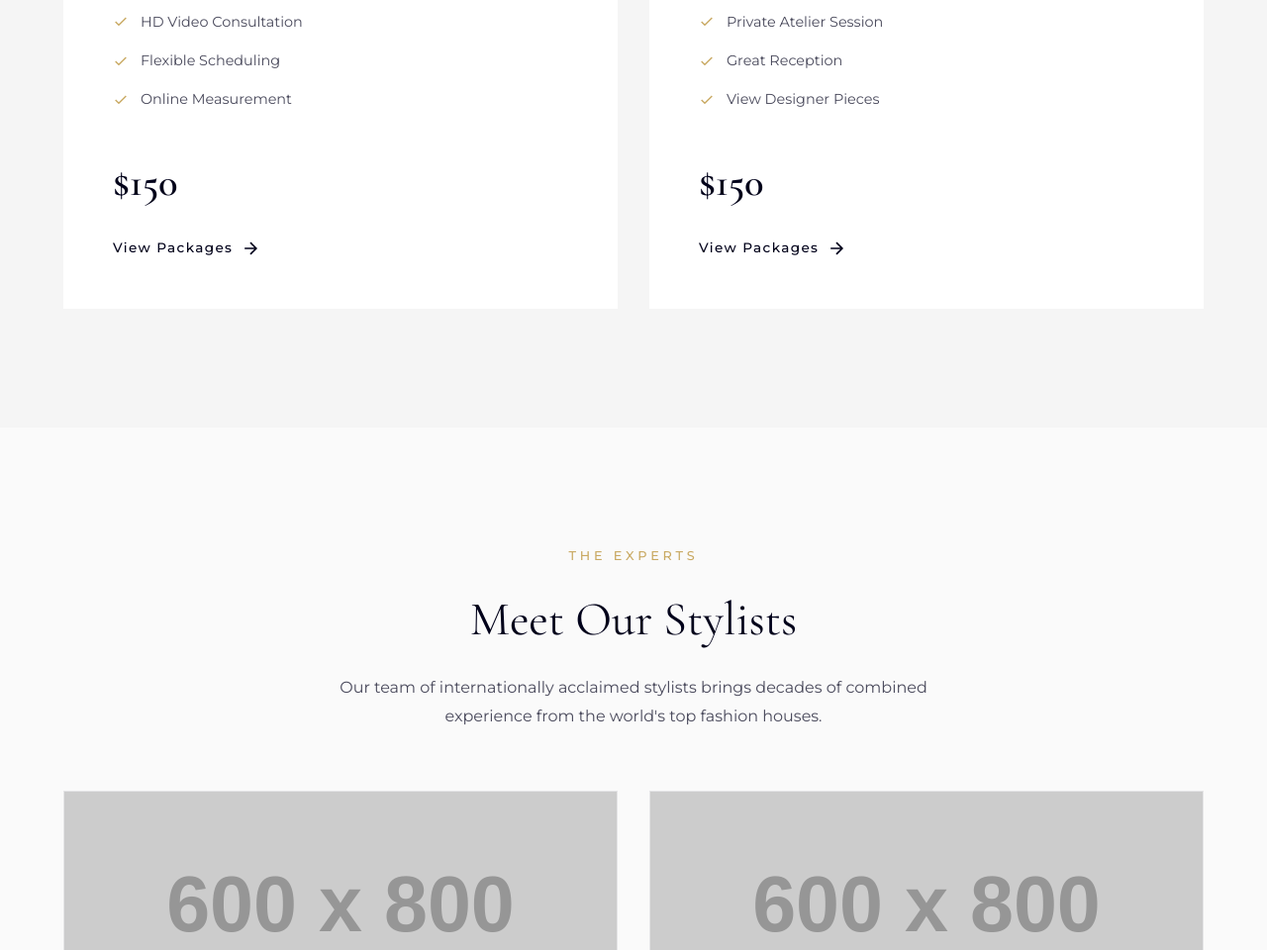
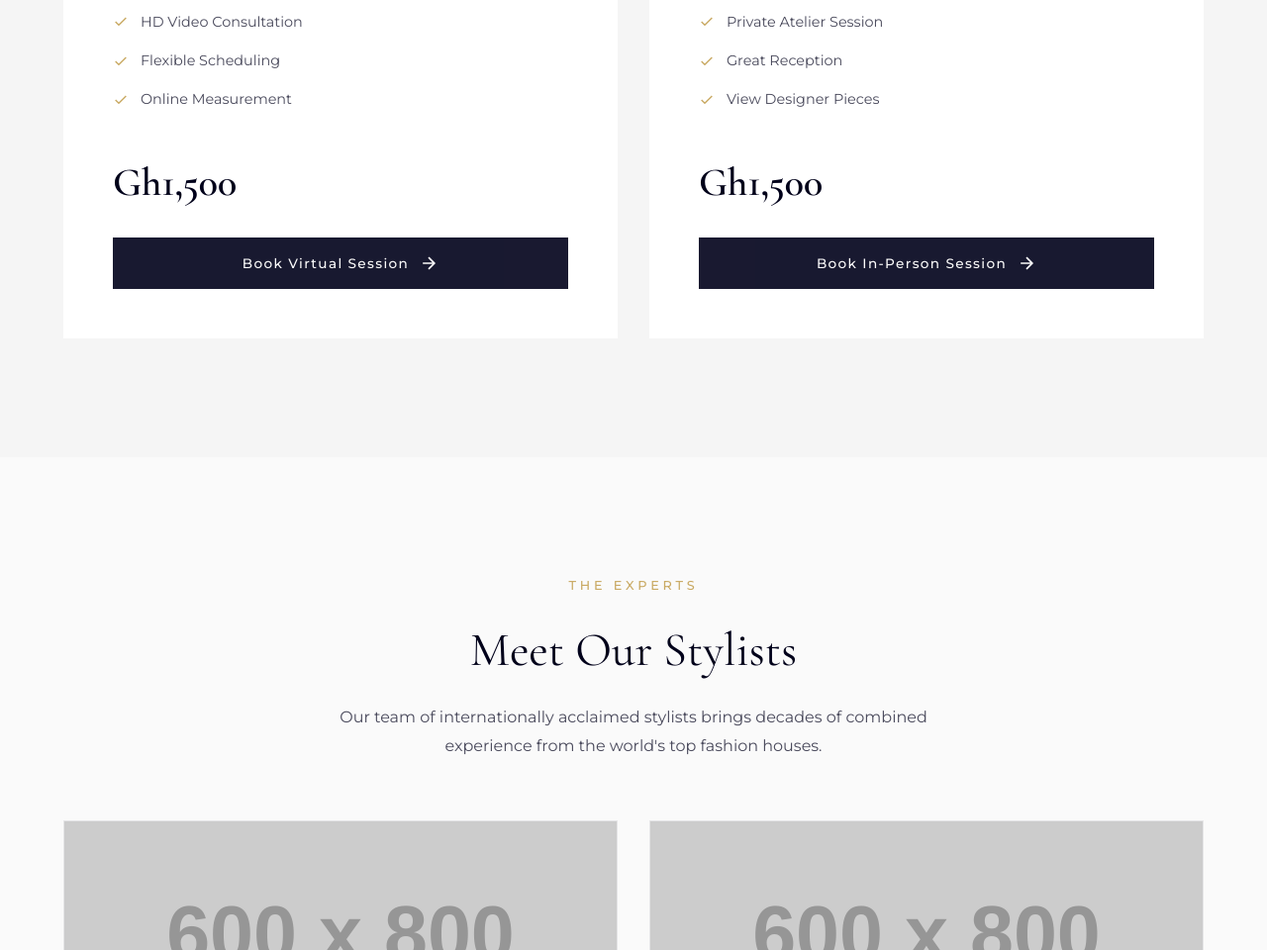
Before and after one commit to naatswei/KennethTettehconsultation, a website built with Vite: page index.html in a window 1280 px wide. Shown: the part 2276-3236 px from the top of the page at 99% size. Built offline with nearby package versions, Linux system fonts and the light colour scheme; placeholder pictures from the web are drawn by us.

Commit message:
connected to versel

```diff
--- a/index.html
+++ b/index.html
@@ -144,13 +144,15 @@
                   <polyline points="20,6 9,17 4,12" />
                 </svg>Online Measurement</li>
             </ul>
-            <div class="consultation-price"><span class="price-value">$150</span></div>
-            <div class="consultation-select"><a href="/virtual.html"
-                style="color: inherit; text-decoration: none; display: flex; align-items: center; gap: 8px;"><span>View
-                  Packages</span><svg width="20" height="20" viewBox="0 0 24 24" fill="none" stroke="currentColor"
-                  stroke-width="2">
+            <div class="consultation-price"><span class="price-value">Gh1,500</span></div>
+            <div class="consultation-action">
+              <button class="btn btn-primary btn-full">
+                <span>Book Virtual Session</span>
+                <svg width="20" height="20" viewBox="0 0 24 24" fill="none" stroke="currentColor" stroke-width="2">
                   <path d="M5 12h14M12 5l7 7-7 7" />
-                </svg></a></div>
+                </svg>
+              </button>
+            </div>
           </div>
         </div>
         <div class="consultation-card" id="inPersonCard" onclick="window.location.href='/inperson.html'">
@@ -177,13 +179,15 @@
                   <polyline points="20,6 9,17 4,12" />
                 </svg>View Designer Pieces</li>
             </ul>
-            <div class="consultation-price"><span class="price-value">$150</span></div>
-            <div class="consultation-select"><a href="/inperson.html"
-                style="color: inherit; text-decoration: none; display: flex; align-items: center; gap: 8px;"><span>View
-                  Packages</span><svg width="20" height="20" viewBox="0 0 24 24" fill="none" stroke="currentColor"
-                  stroke-width="2">
+            <div class="consultation-price"><span class="price-value">Gh1,500</span></div>
+            <div class="consultation-action">
+              <button class="btn btn-primary btn-full">
+                <span>Book In-Person Session</span>
+                <svg width="20" height="20" viewBox="0 0 24 24" fill="none" stroke="currentColor" stroke-width="2">
                   <path d="M5 12h14M12 5l7 7-7 7" />
-                </svg></a></div>
+                </svg>
+              </button>
+            </div>
           </div>
         </div>
       </div>
--- a/style.css
+++ b/style.css
@@ -612,19 +612,23 @@ body {
     color: var(--text-primary);
 }
 
-.consultation-select {
-    display: flex;
-    align-items: center;
-    gap: 8px;
-    font-size: 0.85rem;
-    font-weight: 500;
-    letter-spacing: 0.1em;
-    color: var(--accent);
-    transition: var(--transition-fast);
+.consultation-card:hover {
+    transform: translateY(-12px) scale(1.02);
 }
 
-.consultation-card:hover .consultation-select {
-    gap: 16px;
+.consultation-action {
+    margin-top: auto;
+}
+
+.consultation-action .btn {
+    opacity: 0.9;
+    transition: var(--transition-medium);
+}
+
+.consultation-card:hover .consultation-action .btn {
+    opacity: 1;
+    background: var(--gold);
+    color: white;
 }
 
 
```
Also changed, not shown: inperson.html (+6 -6 lines), virtual.html (+6 -6 lines), src/img/Kenneth Tetteh profile.jpeg (added).
